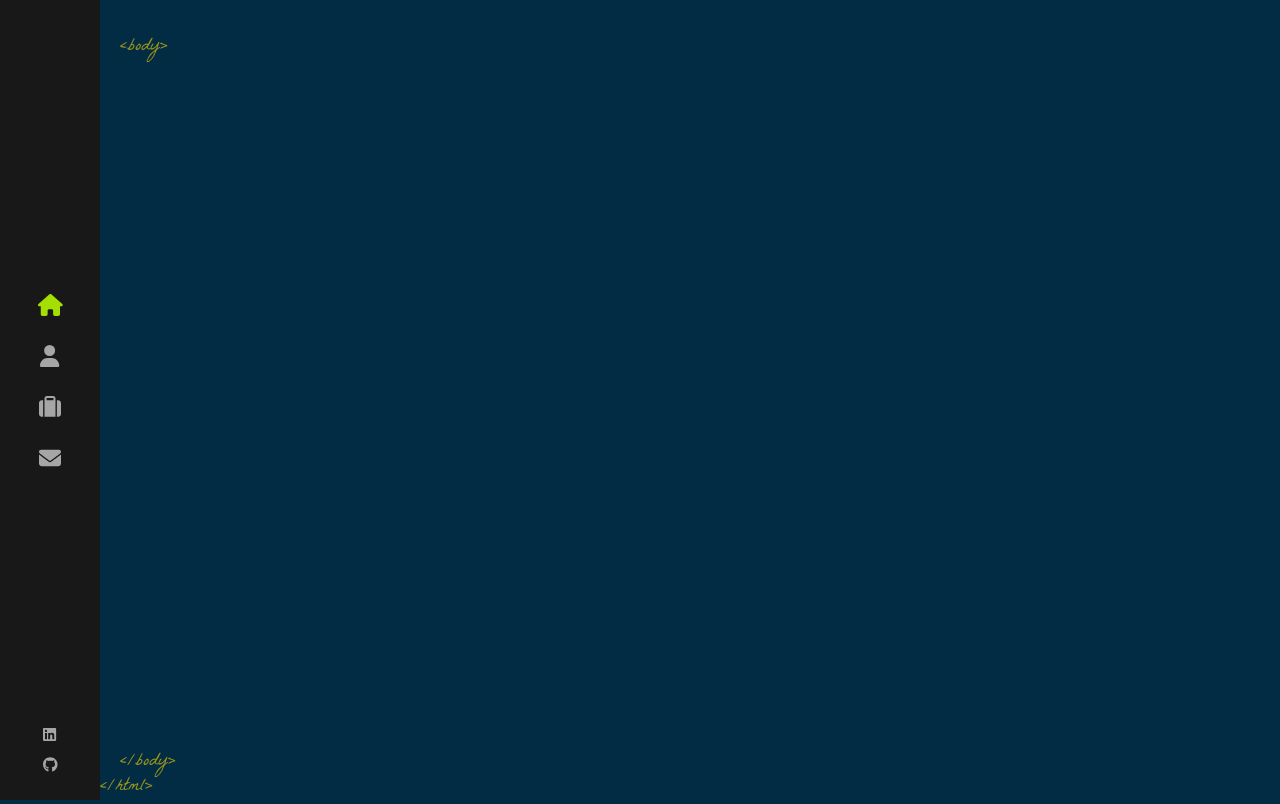
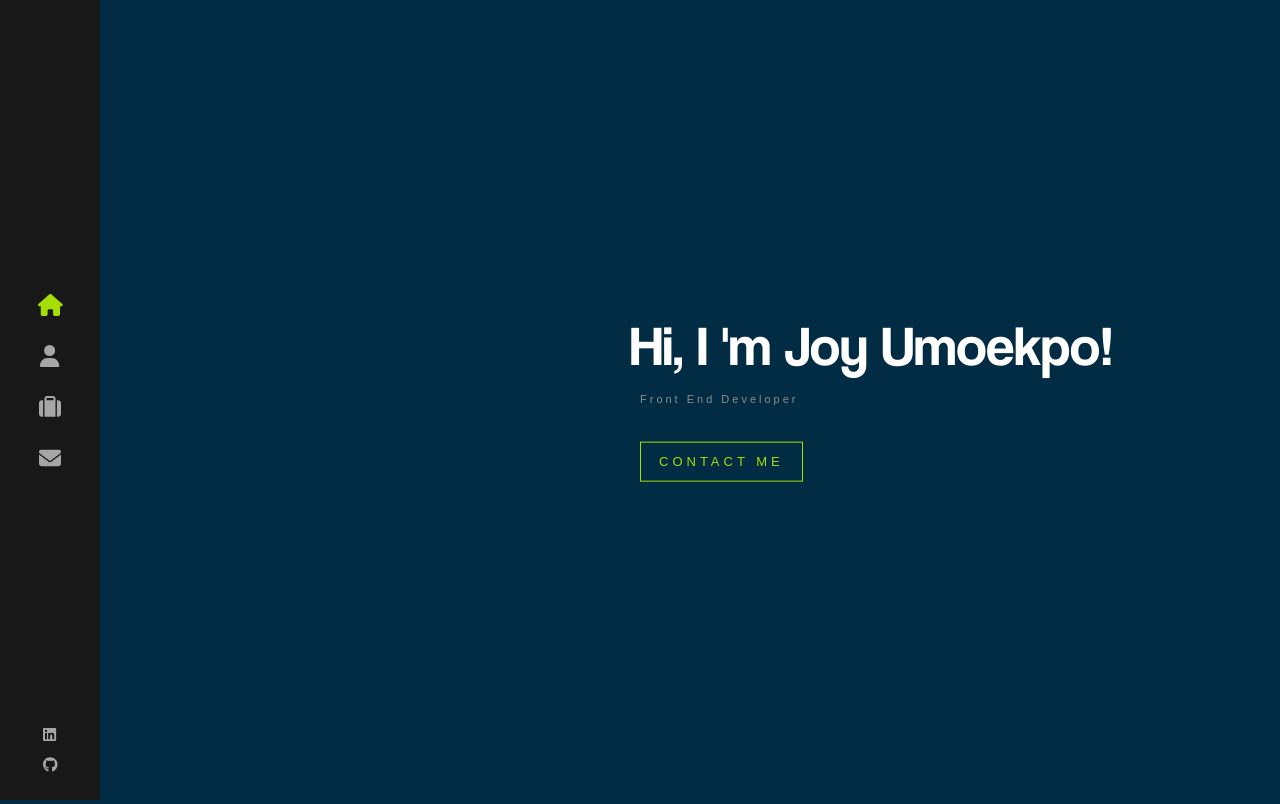
Before and after one commit to JoyUmoekpo/joyumoekpo.github.io, a React (Create React App) app in the folder portfolio/: page / in a window 1280 px wide. Built offline with nearby package versions, Linux system fonts and the light colour scheme.

Commit message:
Created and modified homepage

```diff
--- a/portfolio/src/App.js
+++ b/portfolio/src/App.js
@@ -1,12 +1,15 @@
 import './App.scss';
 import { Routes, Route } from 'react-router-dom';
 import Layout from './componenets/Layout';
+import Home from './componenets/Home';
 
 function App() {
   return (
     <>
     <Routes>
-      <Route path="/" element={<Layout />} />
+      <Route path="/" element={<Layout />}>
+        <Route index element={<Home />} />
+      </Route>
     </Routes>
     </>
   );
--- a/portfolio/src/componenets/Home/index.js
+++ b/portfolio/src/componenets/Home/index.js
@@ -1 +1,18 @@
-const Home
+import { Link } from 'react-router-dom';
+import './index.scss'
+
+const Home = () => {
+
+
+    return (
+        <div className = "container home-page">
+            <div className = "text-zone">
+                <h1> Hi, I 'm Joy Umoekpo!</h1>
+                <h2> Front End Developer</h2>
+                <Link to = "/contact" className ="flat-button">CONTACT ME</Link>
+            </div>
+        </div>
+    )
+}
+
+export default Home
--- a/portfolio/src/componenets/Home/index.scss
+++ b/portfolio/src/componenets/Home/index.scss
@@ -0,0 +1,49 @@
+.home-page {
+    .text-zone {
+        position: absolute;
+        left: 50%;
+        top: 50%;
+        transform: translateY(-50%);
+        width: 40%;
+        max-height: 90%;
+    }
+
+    h1 {
+        color: #fff;
+        font-size: 56px;
+        line-height: 53px;
+        margin: 0;
+        font-family: 'Coolvetica';
+        font-weight: 400;
+    }
+
+    h2 {
+        color: #8d8d8d;
+        margin-top: 20px;
+        font-weight: 400;
+        font-size: 11px;
+        font-family: sans-serif;
+        letter-spacing: 3px;
+        animation: fadeIn 1s 1.8s backwards;
+    }
+
+    .flat-button {
+        color: #A4DE02;
+        font-size: 13px;
+        font-weight: 400;
+        letter-spacing: 4px;
+        font-family: sans-serif;
+        text-decoration: none;
+        padding: 10px 18px;
+        border: 1px solid #A4DE02;
+        margin-top: 25px;
+        float: left;
+        animation: fadeInAnimation 1s 1.8s backwards;
+        white-space: nowrap;
+
+        &:hover {
+            background: #A4DE02;
+            color: #333;
+        }
+    }
+}
--- a/portfolio/src/componenets/Layout/index.js
+++ b/portfolio/src/componenets/Layout/index.js
@@ -1,20 +1,13 @@
-import { Outlet } from 'react-router-dom'
-import Sidebar from '../Sidebar/'
-import './index.scss'
+import { Outlet } from 'react-router-dom';
+import Sidebar from '../Sidebar/';
+import './index.scss';
 
 const Layout = () => {
   return (
     <div className="App">
       <Sidebar />
       <div className="page">
-        <span className="tags top-tags">&lt;body&gt;</span>
-
         <Outlet />
-        <span className="tags bottom-tags">
-          &lt;/body&gt;
-          <br />
-          <span className="bottom-tag-html">&lt;/html&gt;</span>
-        </span>
       </div>
     </div>
   )
--- a/portfolio/src/componenets/Layout/index.scss
+++ b/portfolio/src/componenets/Layout/index.scss
@@ -2,23 +2,61 @@
     width: 100%;
     height: 100%;
     position: absolute;
-    }
+}
 
 .top-tags {
     bottom: auto;
     top: 35px;
-    }
+}
 
 .tags {
-    color: #ffd700;
+    color: #A4DE02;
     opacity: 0.6;
     position: absolute;
     bottom: 0;
     left: 120px;
     font-size: 18px;
     font-family: 'La Belle Aurore', cursive;
-    }
+}
 
 .bottom-tag-html {
     margin-left: -20px;
 }
+
+.container {
+    width: 100%;
+    will-change: contents;
+    height: 90%;
+    min-height: 566px;
+    position: absolute;
+    opacity: 0;
+    top: 5%;
+    margin: 0 auto;
+    z-index: 1;
+    transform-style: preserve-3d;
+    animation: fadeIn 1s forwards;
+    animation-delay: 1s;
+}
+
+
+h1 {
+    font-size: 53px;
+    font-family: 'Coolvetica';
+    color: #A4DE02;
+    font-weight: 400;
+    margin-top: 0;
+    position: relative;
+    margin-bottom: 40px;
+    left: -10px;
+}
+
+.text-zone {
+    position: absolute;
+    left: 10%;
+    top: 50%;
+    transform: translateY(-50%);
+    width: 35%;
+    vertical-align: middle;
+    display: table-cell;
+    max-height: 90%;
+}
```
